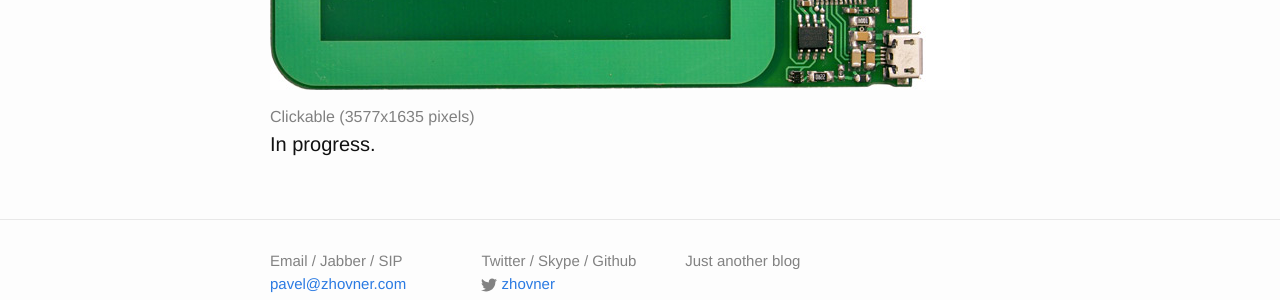
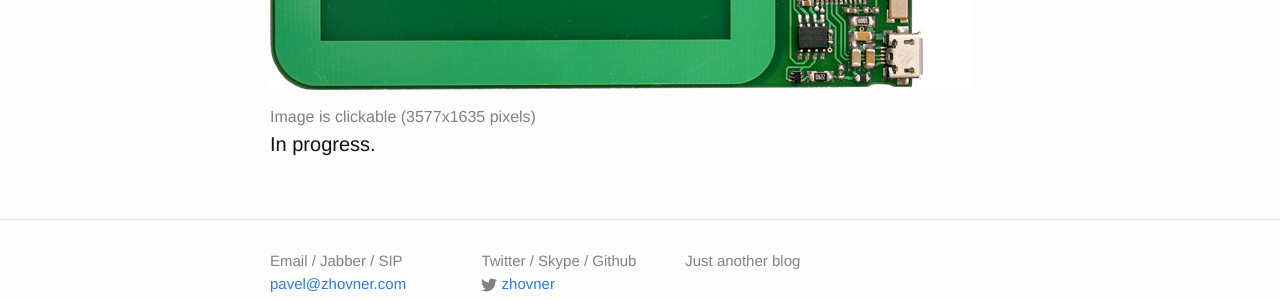
Before and after one commit to zhovner/zhovner.github.com, a Jekyll site: the page built from _posts/2016-04-2-ChameleonMini-assembly-from-scratch.markdown, in a window 1280 px wide. Shown: the part 478-778 px from the top of the page. Built offline with Jekyll 4.4.1, drawn with Linux system fonts in a browser that asks for light colours; comment, search, counter and statistics services are not loaded.

Commit message:
chameleon

```diff
--- a/_posts/2016-04-2-ChameleonMini-assembly-from-scratch.markdown
+++ b/_posts/2016-04-2-ChameleonMini-assembly-from-scratch.markdown
@@ -5,7 +5,7 @@ category: geek
 
 ChameleonMini — standalone NFC Card Emulator. This guide explains all DIY steps: printing PCB, finding componetns, soldering and programming.
 <a href="/img/ChameleonMini_full.jpg"><img alt="ChameleonMini NFC Card Emulator" src="/img/ChameleonMini.jpg" /></a>
-<font size="3" color="grey">Clickable (3577x1635 pixels)</font>
+<font size="3" color="grey">Image is clickable (3577x1635 pixels)</font>
 
 
 
```
